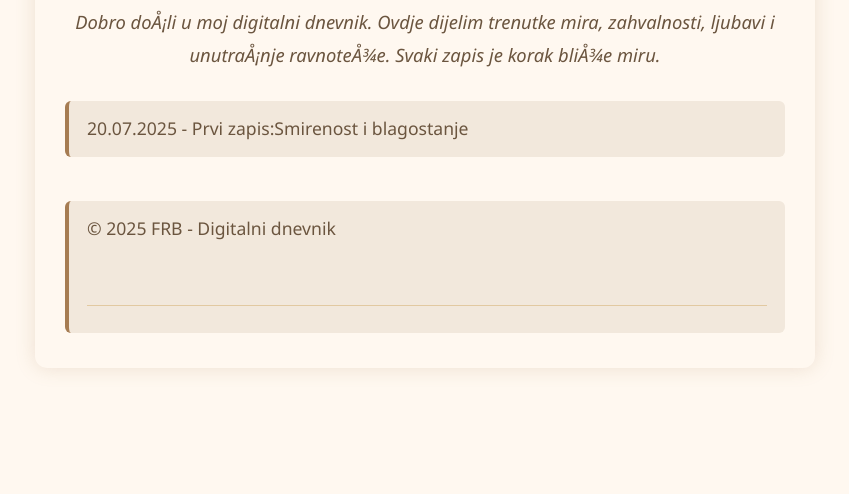
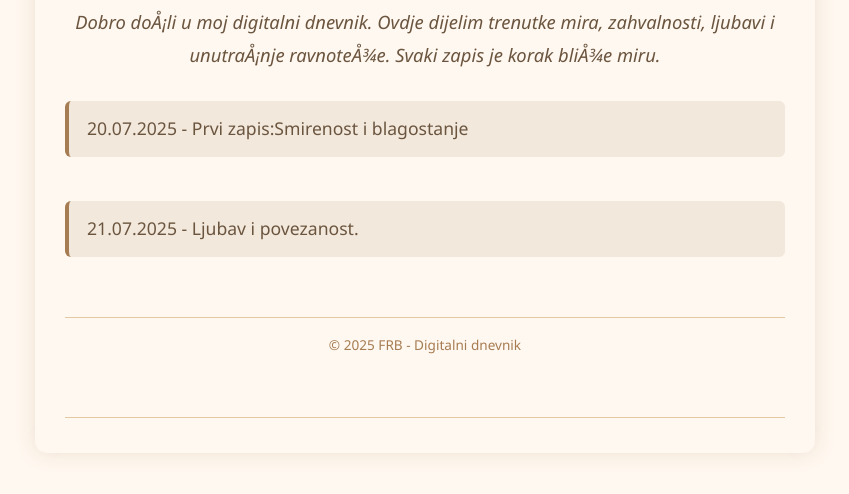
Before and after one commit to greylady-web/dnevnik-zahvalnosti, a plain HTML site: page index.html in a window 1280 px wide. Shown: the part 168-662 px from the top of the page, without its empty margins (215-1064 px from the left). Drawn offline with Linux system fonts and the light colour scheme.

Commit message:
Update index.html

```diff
--- a/index.html
+++ b/index.html
@@ -11,7 +11,7 @@
     <p class="intro">Dobro došli u moj digitalni dnevnik. Ovdje dijelim trenutke mira, zahvalnosti, ljubavi i unutrašnje ravnoteže. Svaki zapis je korak bliže miru.</p>
     <div class="entries">
       <a href="2025-07-20.html"> 20.07.2025 - Prvi zapis:Smirenost i blagostanje</a><br>
-      <a href="2025-07-21.html> 21.07.2025 - Ljubav i povezanost.</a>
+      <a href="2025-07-21.html"> 21.07.2025 - Ljubav i povezanost.</a>
         </div>
 
         <footer>
```
